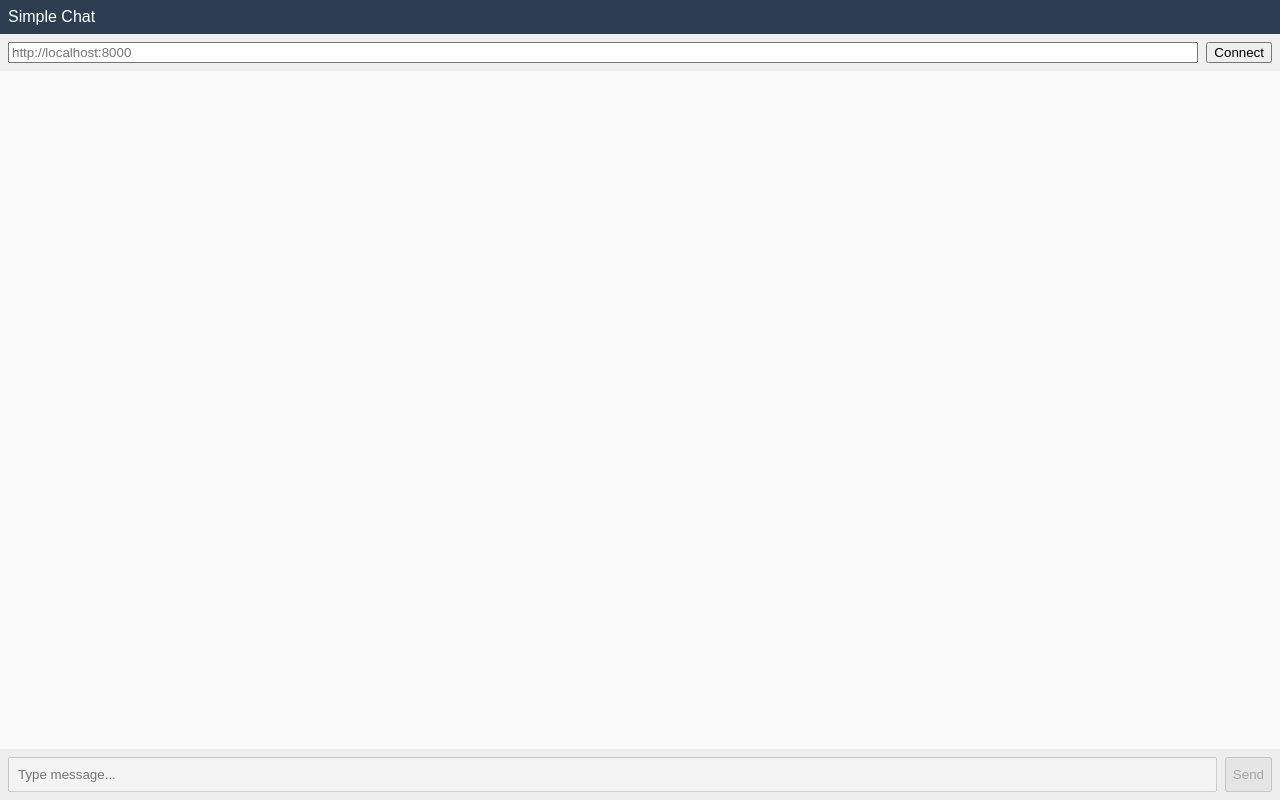
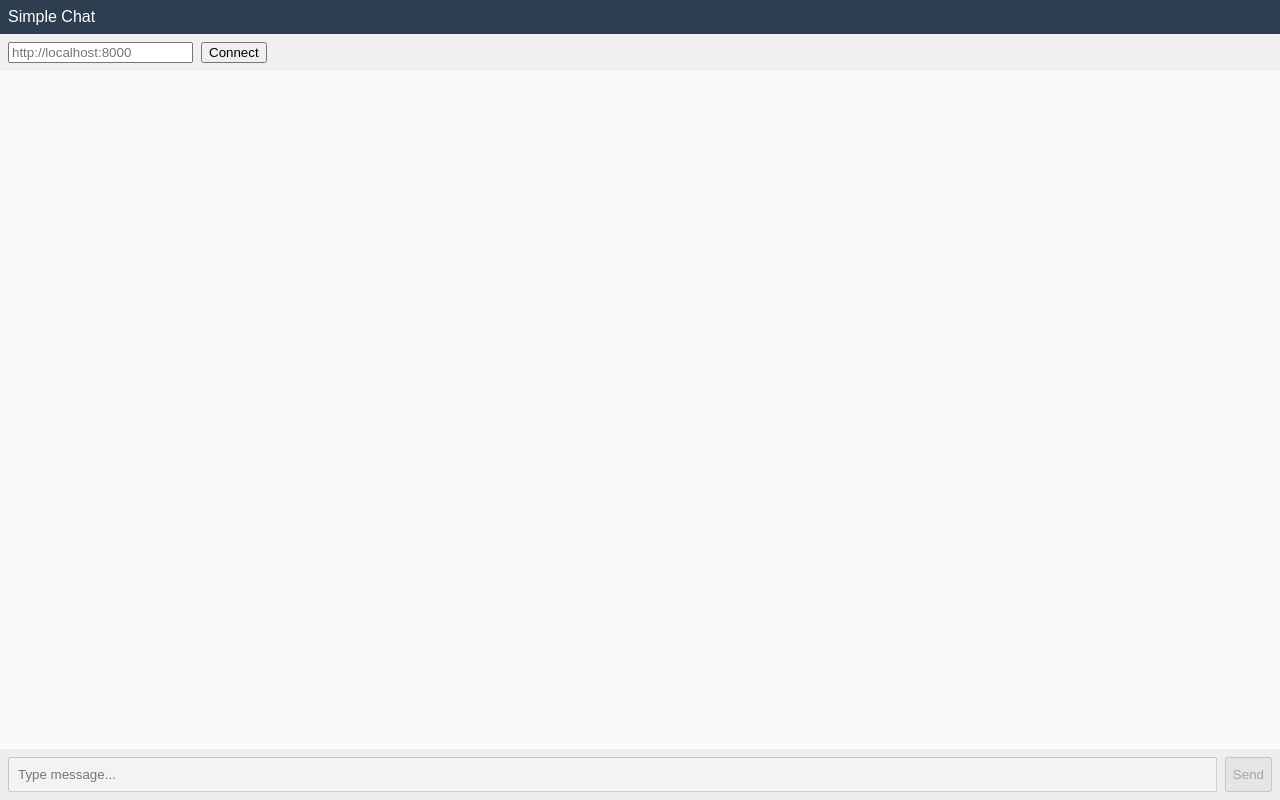
Before and after one commit to ariannamethod/AriannaMethodHub, a plain HTML site: page index.html in a window 1280 px wide. Drawn offline with Linux system fonts and the light colour scheme.

Commit message:
Fix network URL input width

```diff
--- a/index.html
+++ b/index.html
@@ -63,7 +63,7 @@
 <header>Simple Chat</header>
 
 <div id="settings">
-    <input id="networkUrl" placeholder="http://localhost:8000" style="flex:1">
+    <input id="networkUrl" placeholder="http://localhost:8000">
     <button id="connectBtn">Connect</button>
 </div>
 
```
